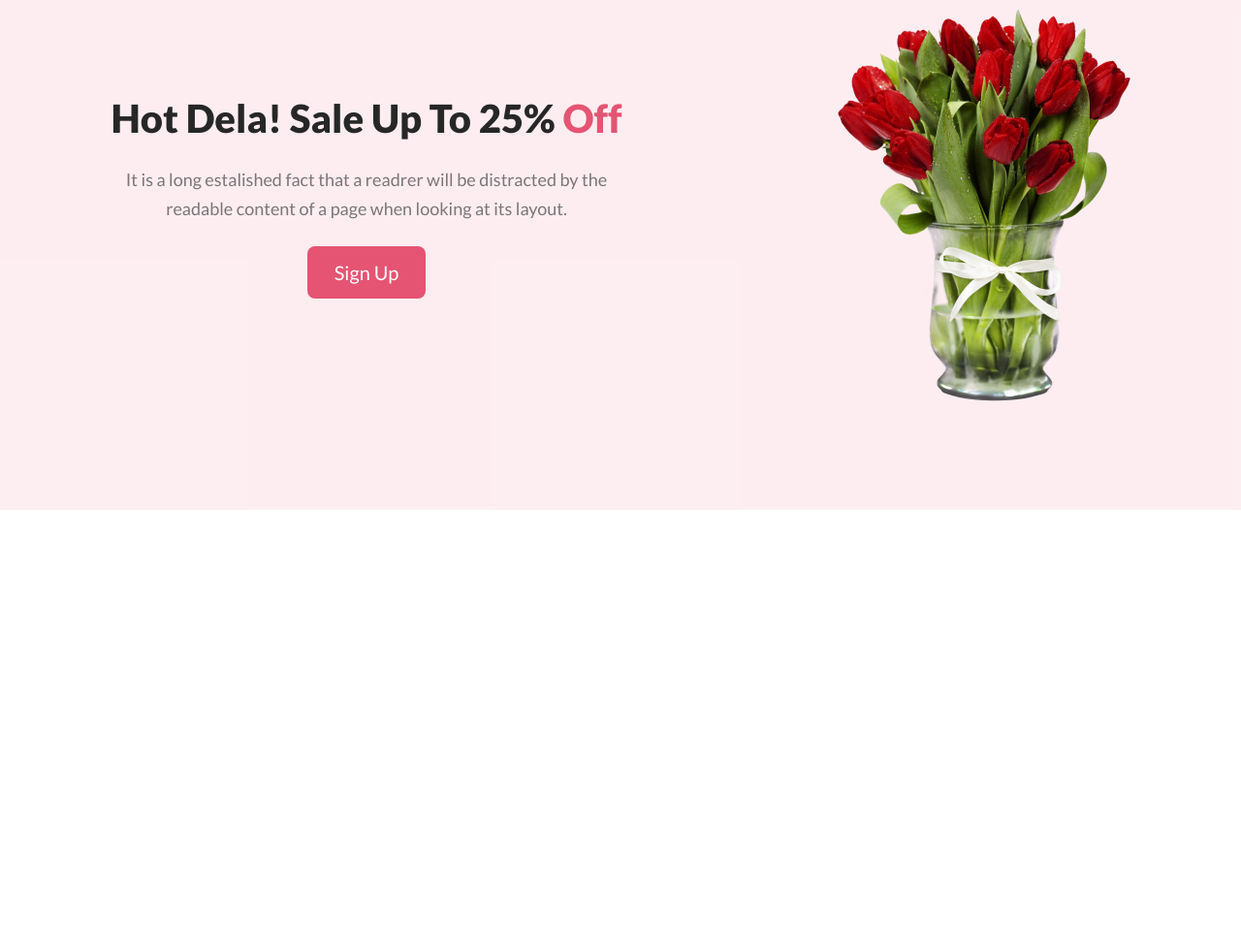
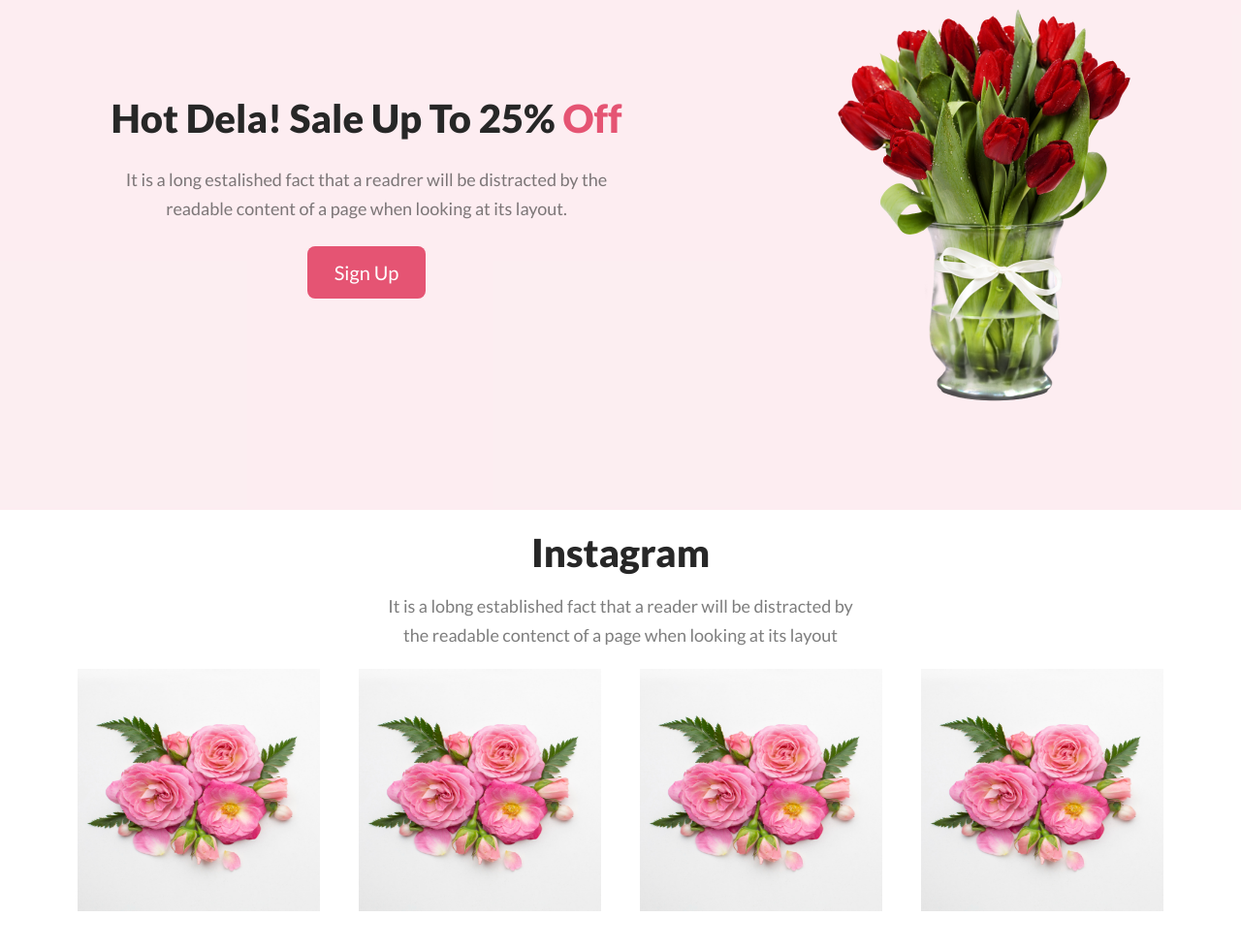
Before and after one commit to MridulChandraNath09876/Flower-Shop, a plain HTML site: page index.html in a window 1280 px wide. Shown: the part 1764-2743 px from the top of the page at 97% size. Before the commit the page ends 2290 px from the top, so only its background shows below. Drawn offline with Linux system fonts and the light colour scheme.

Commit message:
Instagram section done perfectly

```diff
--- a/index.html
+++ b/index.html
@@ -72,6 +72,34 @@
         </div>
      </section>
 
+     <!-- Instagram -->
+      <section>
+        <div class="container">
+            <div class="section-heading">
+                <div class="img-section-heading">
+                    <h2>Instagram</h2>
+                    <p>It is a lobng established fact that a reader will be distracted by the readable contenct of a page when looking at its layout</p>
+
+                    <div class="image-container">
+                        <div class="image">
+                            <img src="Flower Asset/Flower 01.png" alt="">
+                        </div>
+                        <div class="image">
+                            <img src="Flower Asset/Flower 01.png" alt="">
+                        </div>
+                        <div class="image">
+                            <img src="Flower Asset/Flower 01.png" alt="">
+                        </div>
+                        <div class="image">
+                            <img src="Flower Asset/Flower 01.png" alt="">
+                        </div>
+
+                    </div>
+                </div>
+            </div>
+        </div>
+      </section>
+
 
 </body>
 </html>
--- a/styles/style.css
+++ b/styles/style.css
@@ -171,3 +171,20 @@ header, #hot-deal{
 #hot-deal .hot-deal-image{
     max-width: 318px;
 }
+
+/* instagram image container */
+.img-section-heading{
+    max-width: 500px;
+
+    margin: 20px auto;
+}
+
+.img-section-heading .image-container{
+    display: flex;
+    justify-content: center;
+}
+.img-section-heading .image-container img{
+    width: 250px;
+    height: 250px;
+    padding: 20px;
+}
```
